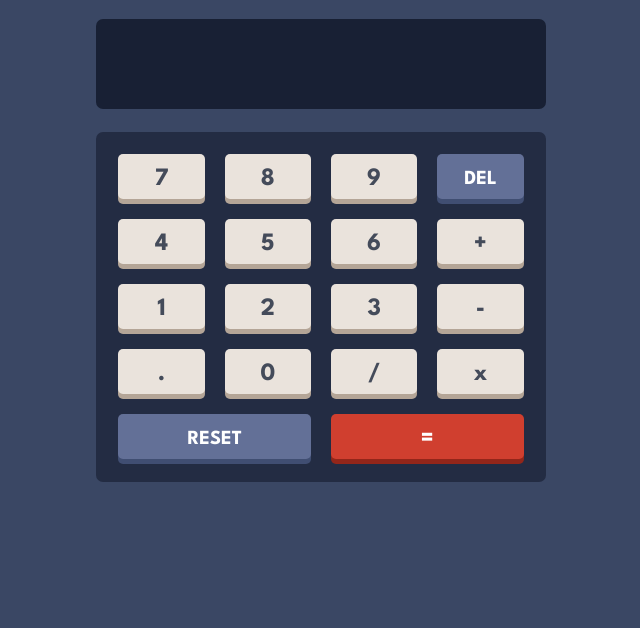
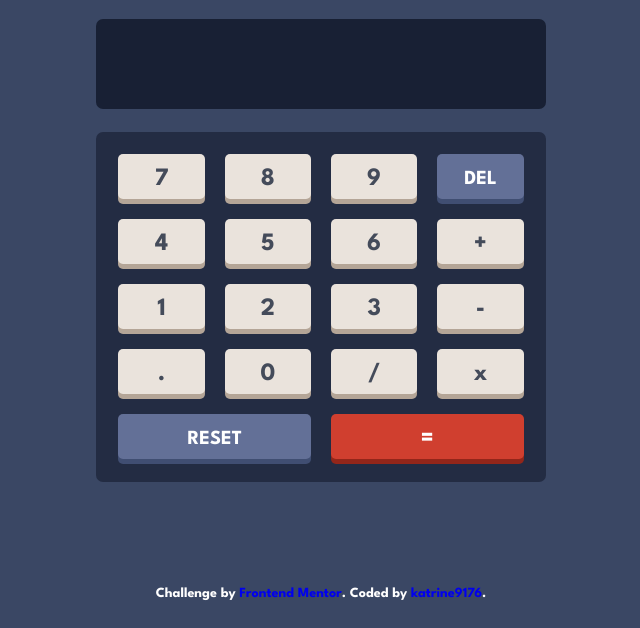
Before and after one commit to katrine9176/Calculator, a plain HTML site: page index.html in a window 1280 px wide. Shown: the part 172-800 px from the top of the page, without its empty margins (319-959 px from the left). Drawn offline with Linux system fonts and the light colour scheme.

```diff
--- a/css/style.css
+++ b/css/style.css
@@ -172,6 +172,19 @@ button:hover {
 	color: var(--white);
 }
 
+.attribution {
+	position: absolute;
+	bottom: 2em;
+	font-size: 1.4rem;
+	left: 50%;
+	transform: translateX(-50%);
+	color: var(--white);
+}
+
+.attribution a {
+	text-decoration: none;
+}
+
 @media (min-width: 992px) {
 	.main .calc {
 		width: 450px;
--- a/index.html
+++ b/index.html
@@ -62,10 +62,10 @@
   </main>
 
 
-  <!-- <div class="attribution">
+  <div class="attribution">
     Challenge by <a href="https://www.frontendmentor.io?ref=challenge" target="_blank">Frontend Mentor</a>.
-    Coded by <a href="#">Your Name Here</a>.
-  </div> -->
+    Coded by <a href="https://github.com/katrine9176">katrine9176</a>.
+  </div>
 
   <script src="js/script.js"></script>
 </bodyclass>
```
Also changed, not shown: screenshots/Screenshot 2023-03-10 at 17-29-42 Frontend Mentor Calculator app.png (added), 2 other files.
